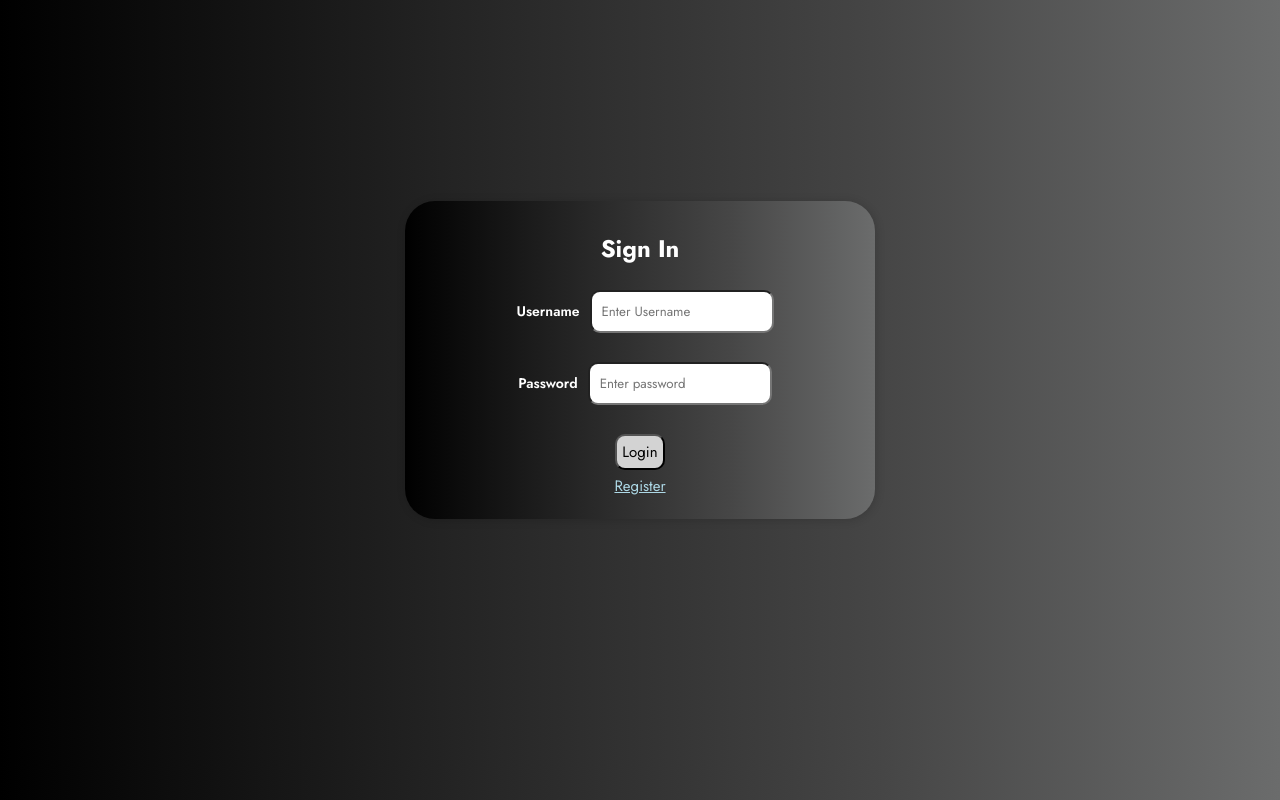
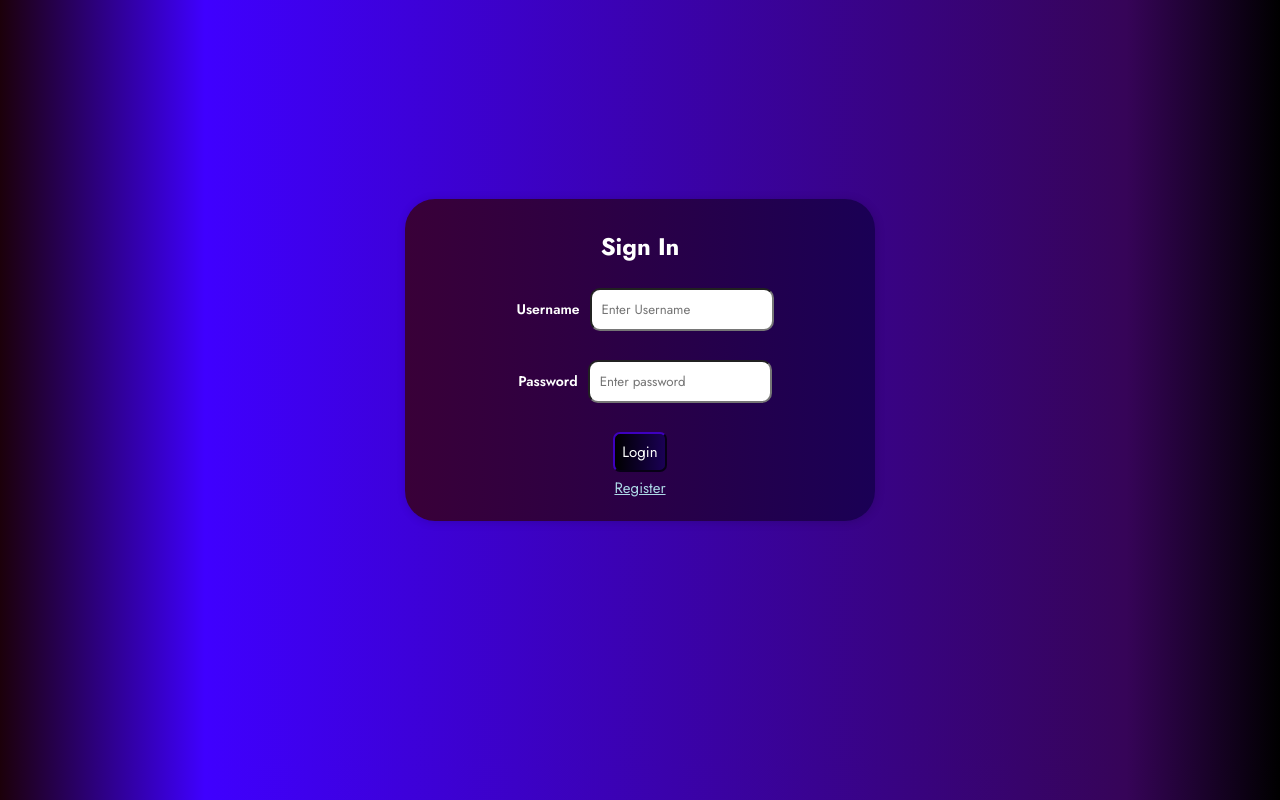
Before and after one commit to Viserion-7/Academize, a React (Create React App) app in the folder progress_frontend/: page / in a window 1280 px wide. Built offline with nearby package versions, Linux system fonts and the light colour scheme.

Commit message:
made it a bit better looking

```diff
--- a/progress_frontend/src/App.css
+++ b/progress_frontend/src/App.css
@@ -39,8 +39,7 @@
 
 
 .App {
-  background: linear-gradient(90deg, rgba(0,0,0,1) 0%, rgba(70,70,70,1) 69%, rgba(107,108,108,1) 100%);
-}
+  background: linear-gradient(90deg, rgba(28,0,10,1) 0%, rgba(63,0,255,1) 16%, rgba(54,4,88,1) 88%, rgba(0,0,0,1) 100%);}
 
 .Auth-form-container {
   display: flex;
@@ -57,7 +56,7 @@
   padding-top: 30px;
   padding-bottom: 20px;
   border-radius: 30px;
-  background: linear-gradient(90deg, rgba(0,0,0,1) 0%, rgba(70,70,70,1) 69%, rgba(107,108,108,1) 100%);
+  background: linear-gradient(90deg, rgba(57,0,56,1) 0%, rgba(26,0,85,1) 100%);
   font-size: 20px;
 }
 
@@ -89,3 +88,7 @@ label {
   border-color: black;
   font-size:20px;
 }
+
+html {
+  background: linear-gradient(90deg, rgba(28,0,10,1) 0%, rgba(63,0,255,1) 16%, rgba(54,4,88,1) 88%, rgba(0,0,0,1) 100%);
+}
--- a/progress_frontend/src/components/StudentsDetails.js
+++ b/progress_frontend/src/components/StudentsDetails.js
@@ -54,7 +54,7 @@ function StudentDetails() {
   };
   return (
     <div style={{display: 'flex', flexDirection: 'column', alignItems: 'center', minHeight: '100vh', fontSize:'14px'}}>
-      <div style={{background:'grey', borderRadius:'10px', padding:'40px', marginTop:'50px', background: 'linear-gradient(90deg, rgba(0,0,0,1) 0%, rgba(70,70,70,1) 54%, rgba(112,112,112,1) 72%, rgba(0,0,0,1) 100%)'}}>
+      <div style={{background:'grey', borderRadius:'10px', padding:'40px', marginTop:'50px', background: 'linear-gradient(90deg, rgba(0,0,0,1) 0%, rgba(35,0,107,1) 36%, rgba(45,0,98,1) 63%, rgba(26,0,85,1) 100%)'}}>
       <h1 style={{color:'white'}}>Student Details</h1>
       <br />
       <br />
@@ -77,7 +77,7 @@ function StudentDetails() {
         />
         <br />
         <br />
-        <button class="buttons" style={{marginLeft:'10px', background:'lightGrey', borderRadius:'7px', fontSize:'12px', padding:'3px', borderColor:'lightgray'}} type="submit">Search</button>
+        <button class="buttons" style={{marginLeft:'10px', background: 'linear-gradient(90deg, rgba(0,0,0,1) 0%, rgba(26,0,85,1) 100%)', borderRadius:'7px', fontSize:'14px', padding:'5px', borderColor:'#23006b', color:'white'}} type="submit">Search</button>
         {showError && (
           <p style={{ color: "red" }}>Please enter a search term</p>
         )}
@@ -89,7 +89,7 @@ function StudentDetails() {
       </form>
       </div>
       {searchResults.length > 0 &&
-        <div style={{margin:'25px', padding:'30px', borderRadius:'10px', background:'grey'}}>
+        <div style={{margin:'25px', padding:'30px', borderRadius:'10px', background: 'linear-gradient(90deg, rgba(0,0,0,1) 0%, rgba(35,0,107,1) 36%, rgba(26,0,85,1) 100%)'}}>
         {searchResults.length > 0 &&
         <div style={{color:'white', padding:'1%'}}>
           <p style={{fontSize:'25px', fontWeight:'750', textAlign:'start'}}>{searchResults[0].student__name}</p>
--- a/progress_frontend/src/components/chart_cgpa.js
+++ b/progress_frontend/src/components/chart_cgpa.js
@@ -11,17 +11,29 @@ class DynamicChart extends React.Component {
     ];
 
     return (
-      <div style={{maxWidth:'900px', width:'100%', display: "flex", justifyContent: "center", padding:'3%'}}>
+      <div style={{background: '#22026b' ,maxWidth:'750px', width:'100%', display: "flex", justifyContent: "center", padding:'3px'}}>
         <Chart
           width={'100%'}
-          height={"300px"}
+          height={"500px"}
           chartType="LineChart"
           loader={<div style={{color:'white'}}>Loading Chart</div>}
           data={chartData}
           options={{
             title: "SGPA Chart",
+            backgroundColor: '#4544a8',
+            legendTextStyle: { color: '#FFF' },
+            titleTextStyle: { color: '#FFF' },
+            colors:['white'],
+            hAxis: {
+              textStyle:{color: '#FFF'},
+            },
+            vAxis: {
+              textStyle:{color: '#FFF'},
+            }
           }}
           rootProps={{ "data-testid": "1" }}
+
+
         />
       </div>
     );
--- a/progress_frontend/src/components/login.js
+++ b/progress_frontend/src/components/login.js
@@ -63,7 +63,7 @@ import '../App.css';
             </div>
             <br />
             <div className="d-grid gap-2 mt-3">
-              <button style={{borderRadius:'10px', fontSize:'15px', padding:'5px', backgroundColor:'lightGrey'}} type="submit" className="btn btn-primary">
+              <button style={{cursor:'pointer', background: 'linear-gradient(90deg, rgba(0,0,0,1) 0%, rgba(26,0,85,1) 100%)', borderRadius:'7px', fontSize:'15px', padding:'7px', borderColor:'#23006b', color:'white'}} type="submit" className="btn btn-primary">
                 Login
               </button>
             </div>
--- a/progress_frontend/src/components/navbar.css
+++ b/progress_frontend/src/components/navbar.css
@@ -20,7 +20,7 @@ li {
 }
 
 body {
-    background: linear-gradient(90deg, rgba(0,0,0,1) 0%, rgba(70,70,70,1) 69%, rgba(107,108,108,1) 100%);
+    background: linear-gradient(90deg, rgba(28,0,10,1) 0%, rgba(43,30,46,1) 16%, rgba(54,4,88,1) 88%, rgba(0,0,0,1) 100%);
     height: 85px;;
 }
 
@@ -33,7 +33,7 @@ body {
   height: 10rem;
   display: grid;
   grid-template-columns: 10rem 1fr 2fr 1fr 10rem;
-  background: linear-gradient(90deg, rgba(0,0,0,1) 0%, rgba(70,70,70,1) 54%, rgba(112,112,112,1) 72%, rgba(0,0,0,1) 100%);
+  background: linear-gradient(90deg, rgba(0,0,0,1) 0%, rgba(36,2,102,1) 54%, rgba(33,3,24,1) 88%, rgba(0,0,0,1) 100%);
   height: 85px;
   box-shadow: rgba(50, 50, 93, 0.25) 0px 50px 100px -20px,
     rgba(0, 0, 0, 0.3) 0px 30px 60px -30px;
@@ -194,7 +194,7 @@ body {
   }
 
   .mobile-menu-link {
-    background-color: rgb(39, 39, 39);
+    background: linear-gradient(90deg, rgba(57,0,56,1) 0%, rgba(26,0,85,1) 100%);
     border-radius: 20px;
     height: 20rem;
     display: grid;
```
Also changed, not shown: 1 other file (tests, documents, lock files or other folders).
